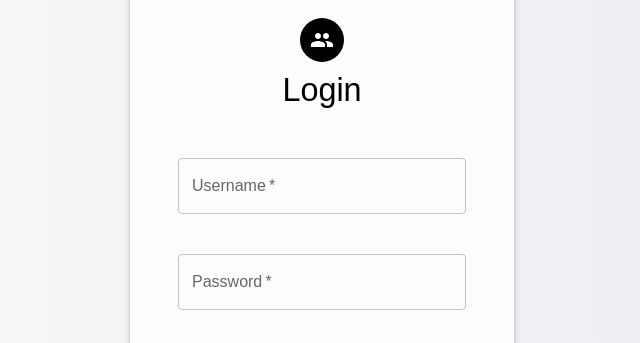
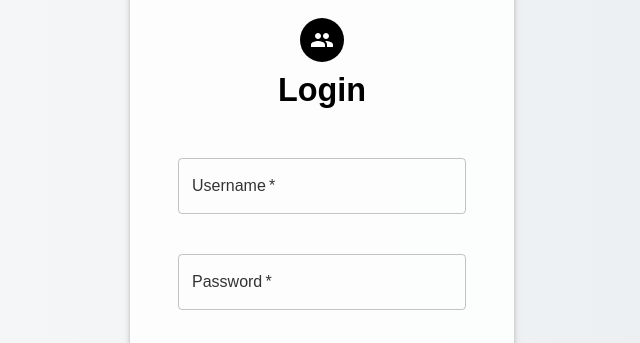
Before and after one commit to singhutsav5502/Hacktivate_Redact_Frontend, a React (Create React App) app: page /login in a window 1280 px wide. Shown: the part 166-509 px from the top of the page, without its empty margins (318-958 px from the left). Built offline with nearby package versions, Linux system fonts and the light colour scheme.

Commit message:
setup themed sidebar, update preview section on Upload page, add theming to sidebar and upload pages

```diff
--- a/src/Routes.jsx
+++ b/src/Routes.jsx
@@ -31,8 +31,22 @@ const AppRoutes = () => (
           </ThemeProvider>
         }
       />
-      <Route path="/upload" element={<UploadComponent />} />
-      <Route path="/view-files" element={<ViewFilesComponent />} />
+      <Route
+        path="/upload"
+        element={
+          <ThemeProvider theme={theme}>
+            <UploadComponent />
+          </ThemeProvider>
+        }
+      />
+      <Route
+        path="/view-files"
+        element={
+          <ThemeProvider theme={theme}>
+            <ViewFilesComponent />
+          </ThemeProvider>
+        }
+      />
     </Routes>
   </Router>
 );
--- a/src/components/Home/Sidebar.jsx
+++ b/src/components/Home/Sidebar.jsx
@@ -1,12 +1,22 @@
-import React, { useState } from 'react';
-import { Drawer, List, ListItem, ListItemText, IconButton, useMediaQuery, useTheme } from '@mui/material';
-import MenuIcon from '@mui/icons-material/Menu';
-import { Link } from 'react-router-dom';
+import React, { useState } from "react";
+import {
+  Drawer,
+  List,
+  ListItem,
+  ListItemText,
+  ListItemButton,
+  IconButton,
+  useMediaQuery,
+  useTheme,
+  Link,
+} from "@mui/material";
+import MenuIcon from "@mui/icons-material/Menu";
+import { Link as RouterLink } from "react-router-dom"; // Import as RouterLink to avoid name conflict
 
 const Sidebar = () => {
   const [open, setOpen] = useState(false);
   const theme = useTheme();
-  const isMobile = useMediaQuery(theme.breakpoints.down('md')); // Adjust the breakpoint as needed
+  const isMobile = useMediaQuery(theme.breakpoints.down("md")); // Adjust the breakpoint as needed
 
   const handleToggle = () => setOpen(!open);
 
@@ -16,7 +26,7 @@ const Sidebar = () => {
         <IconButton
           color="primary"
           onClick={handleToggle}
-          sx={{ position: 'absolute', top: 16, left: 16, zIndex: 1300 }}
+          sx={{ position: "absolute", top: 16, left: 16, zIndex: 1300 }}
         >
           <MenuIcon />
         </IconButton>
@@ -28,22 +38,43 @@ const Sidebar = () => {
         sx={{
           width: 250,
           flexShrink: 0,
-          '& .MuiDrawer-paper': {
+          "& .MuiDrawer-paper": {
             width: 250,
-            boxSizing: 'border-box',
-            position: isMobile ? 'relative' : 'fixed', // Fixed on larger screens
+            boxSizing: "border-box",
+            position: isMobile ? "relative" : "fixed", // Fixed on larger screens
             top: 0,
             left: 0,
           },
         }}
-        variant={isMobile ? 'temporary' : 'persistent'} // Temporary for mobile, persistent for larger screens
+        variant={isMobile ? "temporary" : "persistent"} // Temporary for mobile, persistent for larger screens
       >
         <List>
-          <ListItem button component={Link} to="/upload">
-            <ListItemText primary="Upload" />
+          {/* Upload */}
+          <ListItem key="upload" disablePadding>
+            <Link
+              to="/upload"
+              component={RouterLink}
+              underline="none"
+              width="100%"
+            >
+              <ListItemButton>
+                <ListItemText primary="Upload" />
+              </ListItemButton>
+            </Link>
           </ListItem>
-          <ListItem button component={Link} to="/view-files">
-            <ListItemText primary="View Redacted Files" />
+
+          {/* View Redacted Files */}
+          <ListItem key="view-redacted-files" disablePadding>
+            <Link
+              to="/view-files"
+              component={RouterLink}
+              underline="none"
+              width="100%"
+            >
+              <ListItemButton>
+                <ListItemText primary="View Redacted Files" />
+              </ListItemButton>
+            </Link>
           </ListItem>
         </List>
       </Drawer>
--- a/src/theme.js
+++ b/src/theme.js
@@ -4,43 +4,61 @@ let theme = createTheme({
     palette: {
         primary: {
             main: '#000000', // Black color for primary
+            contrastText: '#ffffff', // White text on primary buttons
         },
         secondary: {
-            main: '#ffffff', // White color for secondary
+            main: '#ffffff', // Vibrant orange for secondary actions and highlights
+            contrastText: '#ffffff', // White text on secondary buttons
         },
         background: {
             default: '#ffffff', // Default background color (white)
+            paper: '#f5f5f5', // Light grey for paper backgrounds
         },
         text: {
             primary: '#000000', // Primary text color (black)
             secondary: '#666666', // Secondary text color (dark gray)
         },
+        divider: '#dddddd', // Light grey for dividers
     },
     typography: {
         fontFamily: '"GeistSans", sans-serif', // Default font
         h1: {
             fontFamily: '"GeistSans", sans-serif', // Header font
+            fontWeight: 700,
+            color: '#000000', // Black color for headers
         },
         h2: {
             fontFamily: '"GeistSans", sans-serif', // Header font
+            fontWeight: 700,
+            color: '#000000', // Black color for headers
         },
         h3: {
             fontFamily: '"GeistSans", sans-serif', // Header font
+            fontWeight: 600,
+            color: '#000000', // Black color for headers
         },
         h4: {
             fontFamily: '"GeistSans", sans-serif', // Header font
+            fontWeight: 600,
+            color: '#000000', // Black color for headers
         },
         h5: {
             fontFamily: '"GeistSans", sans-serif', // Header font
+            fontWeight: 500,
+            color: '#000000', // Black color for headers
         },
         h6: {
             fontFamily: '"GeistSans", sans-serif', // Header font
+            fontWeight: 500,
+            color: '#000000', // Black color for headers
         },
         body1: {
             fontFamily: '"GeistSans", sans-serif', // Body font
+            color: '#333333', // Darker gray for body text
         },
         body2: {
             fontFamily: '"GeistSans", sans-serif', // Body font
+            color: '#666666', // Medium gray for secondary body text
         },
         monospace: {
             fontFamily: '"GeistMono", monospace', // Monospace font
@@ -53,20 +71,21 @@ let theme = createTheme({
                     borderRadius: '4px',
                     textTransform: 'none',
                     padding: '8px 16px',
+                    boxShadow: 'none',
                 },
                 contained: {
                     color: '#ffffff',
-                    backgroundColor: '#000000',
+                    backgroundColor: '#000000', // Black background for contained buttons
                     '&:hover': {
-                        backgroundColor: '#333333',
+                        backgroundColor: '#333333', // Dark grey on hover
                     },
                 },
                 outlined: {
                     color: '#000000',
-                    borderColor: '#000000',
+                    borderColor: '#000000', // Black border for outlined buttons
                     '&:hover': {
-                        borderColor: '#333333',
-                        color: '#333333',
+                        borderColor: '#ff5722', // Vibrant orange border on hover
+                        color: '#ff5722', // Vibrant orange text on hover
                     },
                 },
             },
@@ -74,26 +93,40 @@ let theme = createTheme({
         MuiTypography: {
             styleOverrides: {
                 h1: {
-                    color: '#000000',
+                    color: '#000000', // Black color for headers
                 },
                 h2: {
-                    color: '#000000',
+                    color: '#000000', // Black color for headers
                 },
                 h3: {
-                    color: '#000000',
+                    color: '#000000', // Black color for headers
                 },
                 h4: {
-                    color: '#000000',
+                    color: '#000000', // Black color for headers
                 },
                 h5: {
-                    color: '#000000',
+                    color: '#000000', // Black color for headers
                 },
                 h6: {
-                    color: '#000000',
+                    color: '#000000', // Black color for headers
+                },
+            },
+        },
+        MuiPaper: {
+            styleOverrides: {
+                root: {
+                    boxShadow: '0px 4px 6px rgba(0, 0, 0, 0.1)', // Subtle shadow for paper elements
+                },
+            },
+        },
+        MuiCard: {
+            styleOverrides: {
+                root: {
+                    boxShadow: '0px 4px 8px rgba(0, 0, 0, 0.2)', // More pronounced shadow for cards
                 },
             },
         },
     },
 });
-theme =responsiveFontSizes(theme)
+theme = responsiveFontSizes(theme);
 export default theme;
```
Also changed, not shown: src/components/Home/Upload.jsx (+153 -27 lines).
